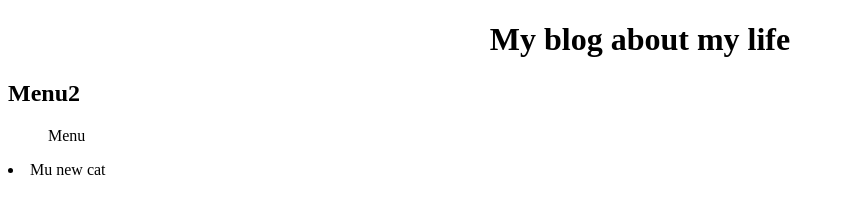
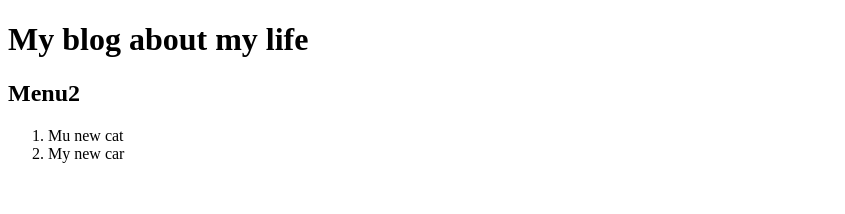
Before and after one commit to SNVKEZ/web-dev-course-SSU-2021, a plain HTML site: page Task-01_HTML-Basics/index.html in a window 1280 px wide. Shown: the whole page, without its empty margins (0-845 px from the left). Drawn offline with Linux system fonts and the light colour scheme.

Commit message:
Update index.html

```diff
--- a/Task-01_HTML-Basics/index.html
+++ b/Task-01_HTML-Basics/index.html
@@ -1,12 +1,15 @@
 <!DOCTYPE html>
-<html>
+<html lang="en">
+
     <head>
         <title>My blog about my life</title>
       </head>
-    <h1 align=center>My blog about my life</h1>
+<body>
+    <h1>My blog about my life</h1>
     <h2>Menu2</h2>
-    <body>
-        <ul>Menu</ul>
+    <ol>
         <li>Mu new cat</li>
-      </body>
+        <li>My new car</li>
+    </ol>
+</body>
 </html>
```
